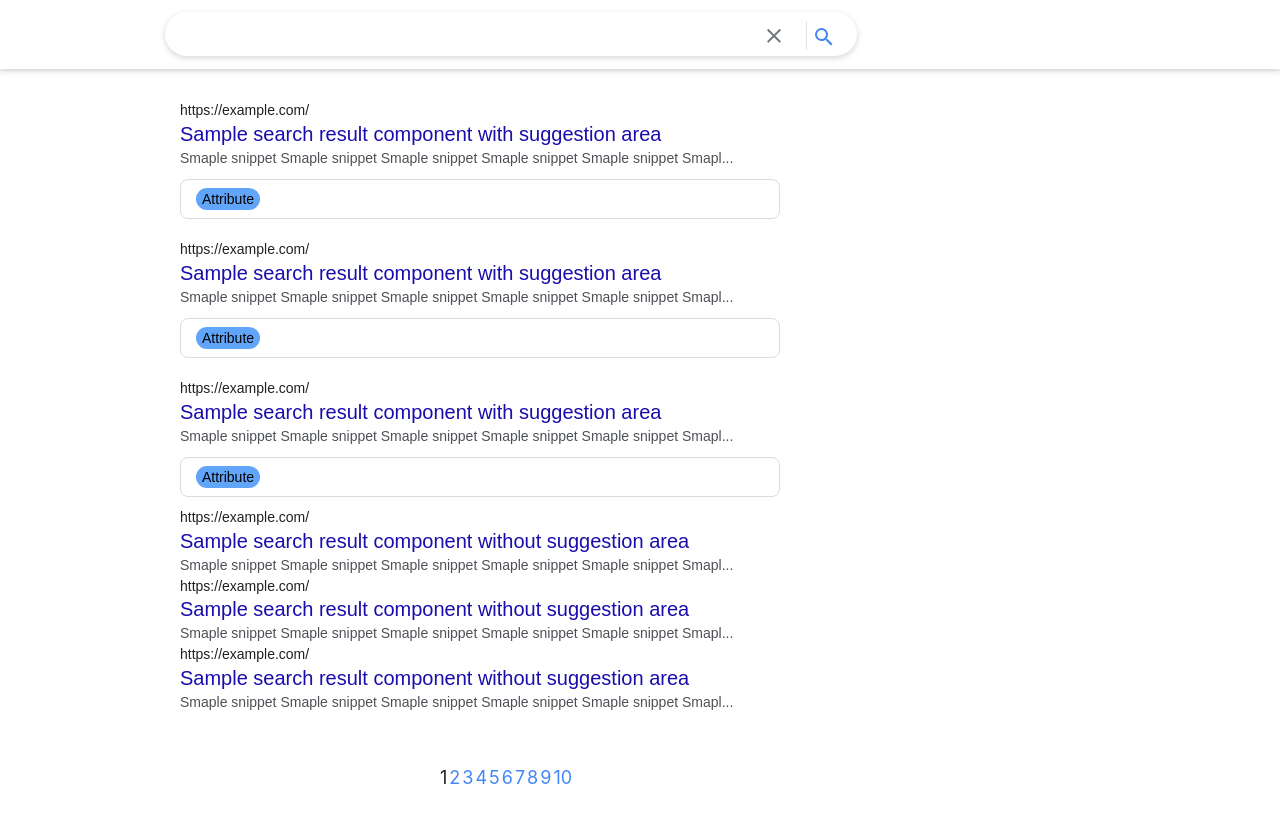
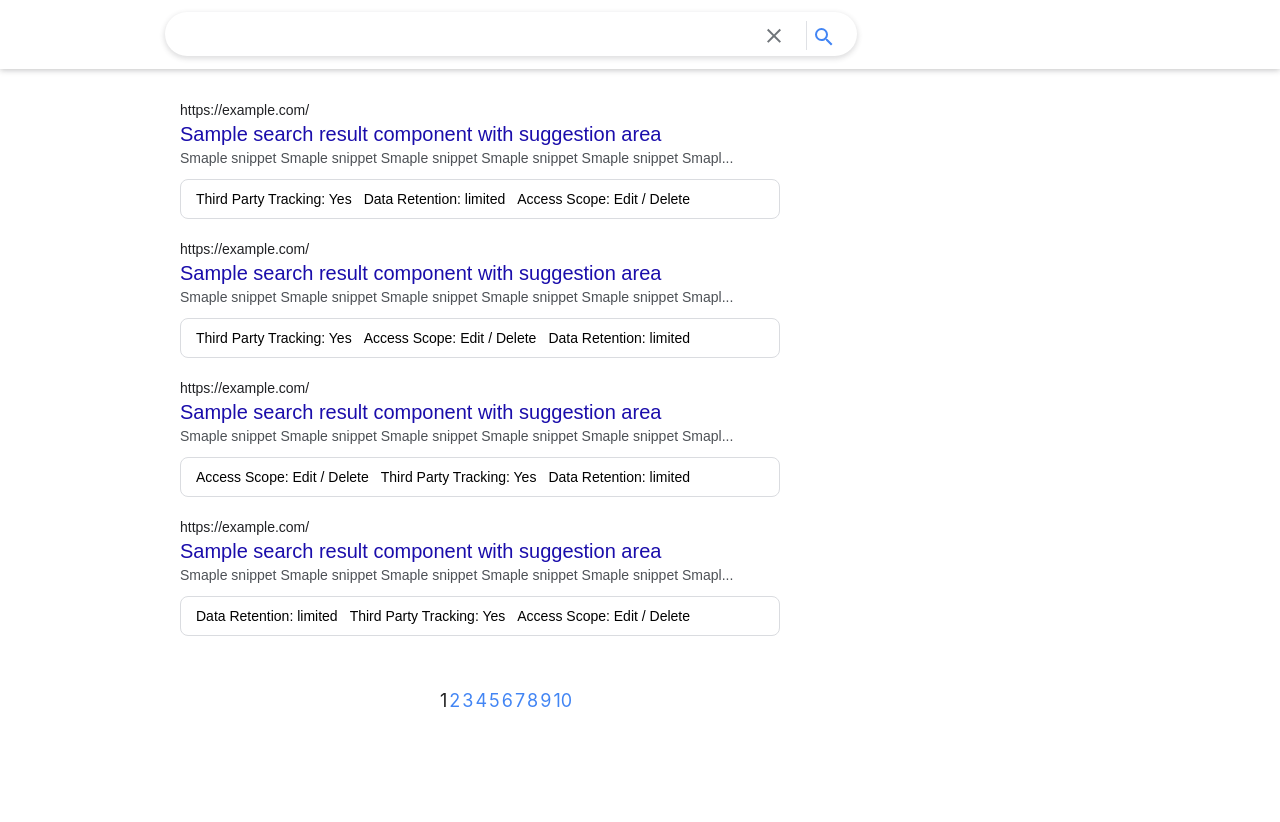
Before and after one commit to ushmz/varuna, a Next.js app: page /search in a window 1280 px wide. Shown: the top 822 px of the page. After the commit the page ends 800 px from the top, so only its background shows below. Built offline with nearby package versions, Linux system fonts and the light colour scheme.

Commit message:
:lipstick: Add attribute indicator template

```diff
--- /dev/null
+++ b/components/Attributes/ToolTip.tsx
@@ -0,0 +1,25 @@
+import React from "react";
+
+type Props = {
+  content: string;
+};
+
+export const PrivacyAttributeTip: React.FC<Props> = (props) => {
+  return (
+    <div className="relative py-2 bg-white-800">
+      <div className="container relative px-2 py-2 bg-white rounded w-fit">
+        <p className="pt-2 pb-2 text-xs leading-none text-gray-600 ">{props.content}</p>
+        <svg
+          className="absolute z-2  bottom-[-10px] "
+          width={16}
+          height={10}
+          viewBox="0 0 16 10"
+          fill="none"
+          xmlns="http://www.w3.org/2000/svg"
+        >
+          <path d="M8 10L0 0L16 1.41326e-06L8 10Z" fill="white" />
+        </svg>
+      </div>
+    </div>
+  );
+};
--- /dev/null
+++ b/components/Attributes/index.tsx
@@ -0,0 +1,20 @@
+import React from "react";
+// import { PrivacyAttributeTip } from "./ToolTip";
+import ReactToolTip from "react-tooltip";
+
+type Props = {
+  name: string;
+  value: string;
+  color: string;
+};
+
+export const PrivacyAttribute: React.FC<Props> = (props) => {
+  return (
+    <div className={`w-fit bg-[${props.color}] rounded-full attr`}>
+      <div data-tip={props.value}>
+        <div className="text-center">{`${props.name}: ${props.value}`}</div>
+      </div>
+      <ReactToolTip place="top" type="dark" />
+    </div>
+  );
+};
--- a/package.json
+++ b/package.json
@@ -33,6 +33,7 @@
     "eslint-plugin-react": "^7.30.1",
     "postcss": "^8.4.14",
     "prettier": "^2.7.1",
+    "react-tooltip": "^4.2.21",
     "stylelint": "^14.9.1",
     "stylelint-config-standard": "^26.0.0",
     "stylelint-processor-html": "^1.0.0",
--- a/pages/search/index.tsx
+++ b/pages/search/index.tsx
@@ -3,26 +3,18 @@ import { SearchBar } from "@components/Serp/SearchBar";
 import { SearchResult } from "@components/Serp/SearchResult";
 import { SerpPagination } from "@components/Serp/Pagination";
 import { NextPage } from "next";
-import { PrivacyAttribute } from "@components/Serp/PrivacyAttribute";
-
-const props = {
-  title: "Sample page title",
-  url: "https://example.com/",
-  snippet:
-    "Smaple snippet Smaple snippet Smaple snippet Smaple snippet Smaple snippet Smaple snippet Smaple snippet Smaple snippet Smaple snippet Smaple snippet Smaple snippet Smaple snippet Smaple snippet Smaple snippet Smaple snippet Smaple snippet Smaple snippet Smaple snippet",
-  suggestion: {
-    title: "Sample suggestion title",
-    child: <p>Sample suggestion element</p>,
-  },
-};
+import { PrivacyAttribute } from "@components/Attributes";
+import { getSearchResults, SearchPage } from "@lib/api/external";
 
 type Props = {};
 
 const Search: NextPage<Props> = () => {
   const [offset, setOffset] = useState<number>(0);
+  const [pages, setPages] = useState<SearchPage[]>([]);
 
   useEffect(() => {
     // [TODO] Fetch search pages
+    getSearchResults(1, offset).then((r) => setPages(r));
     window.scrollTo(0, 0);
   }, [offset]);
 
@@ -35,38 +27,27 @@ const Search: NextPage<Props> = () => {
       </header>
 
       <div style={styles.serpArea}>
-        {[1, 2, 3].map((_, idx) => {
+        {pages.map((page, idx) => {
           return (
             <div key="srs-${idx}" style={{ marginTop: "20px", marginBottom: "10px" }}>
               <SearchResult
                 key={idx}
                 title={"Sample search result component with suggestion area"}
-                url={props.url}
-                snippet={props.snippet}
+                url={page.url}
+                snippet={page.snippet}
                 sendClickLog={() => {
                   return;
                 }}
               >
                 <div className="suggestion-area">
-                  <PrivacyAttribute name="Attribute" />
+                  <div className="flex flex-row gap-3">
+                    {page.attributes.map((a) => (
+                      <PrivacyAttribute name={a.name} value={a.value} color={a.color} />
+                    ))}
+                  </div>
                 </div>
               </SearchResult>
             </div>
-          );
-        })}
-
-        {/* If nothing passed for `suggestion` prop, nothing appears as a suggestion component. */}
-        {[1, 2, 3].map((_, idx) => {
-          return (
-            <SearchResult
-              key={idx}
-              title={"Sample search result component without suggestion area"}
-              url={props.url}
-              snippet={props.snippet}
-              sendClickLog={() => {
-                return;
-              }}
-            />
           );
         })}
         <SerpPagination maxPage={10} offset={offset} setOffset={setOffset} />
```
Also changed, not shown: 1 other file (tests, documents, lock files or other folders).
